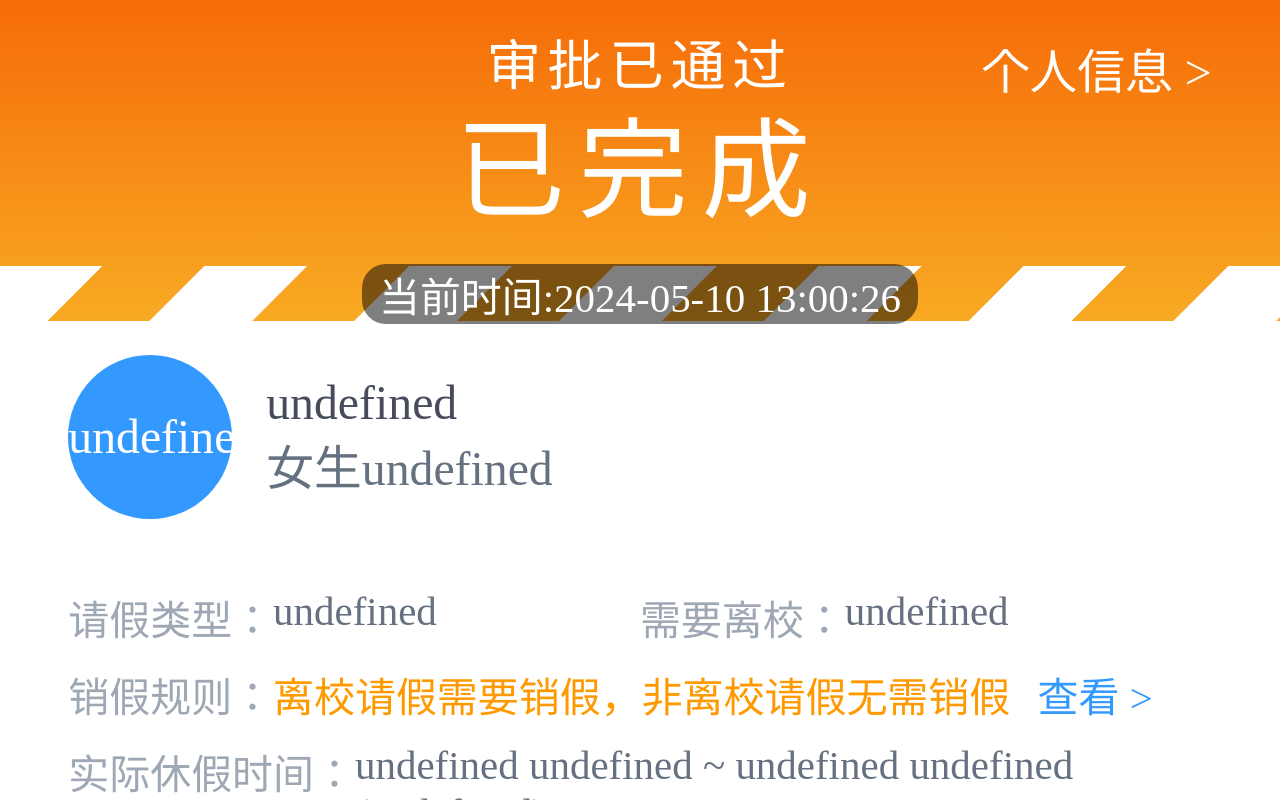
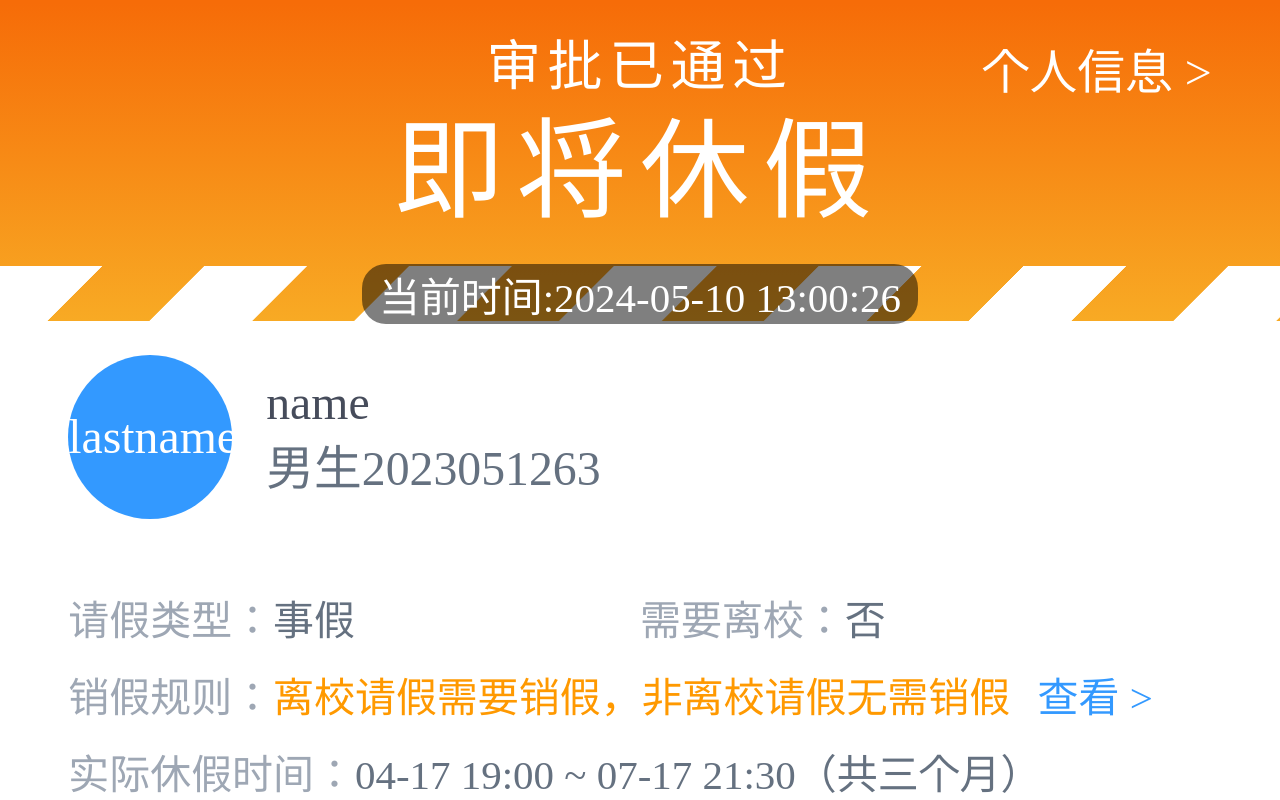
Before and after one commit to ASCLLwuqie/zzz.github.io, a plain HTML site: page index.html in a window 1280 px wide. Drawn offline with Linux system fonts and the light colour scheme; no server answers.

Commit message:
Update index.html

```diff
--- a/index.html
+++ b/index.html
@@ -1329,7 +1329,7 @@ input{
 						<div class="flag-text">
 							<div class="status-svg-text">
 								<i class="cat-icon iconfont iconsure2" style="font-size: 5.33333vw; color: rgb(255, 255, 255);">
-									<!-- 需要再写 -->
+
 								</i><span>审批已通过</span>
 							</div>
 							<div class="status-text-bold"> 已完成 </div>
@@ -1347,12 +1347,12 @@ input{
 					<div class="bg-white px-20 flex ai-center py-10">
 
 						<div class="short-name radius-circle bg-primary font-white font-14 no-shrink mr-10 text-center">
-							<span class="name">京爷</span>
+							<span class="name"><!-- 写名字后两个字-->lastname</span>
 						</div>
 
 						<div class="flex-1 font-14">
-							<div class="font-dark"> 谢京爷 </div>
-							<div class="font-normal"> 男生2023051263 </div>
+							<div class="font-dark"> <!-- 写名字-->name </div>
+							<div class="font-normal"> <!-- 写"男生2023051263"-->男生2023051263 </div>
 						</div>
 
 					</div>
@@ -1364,7 +1364,7 @@ input{
 
 						<div class="flex mb-5 flex-1">
 							<div class="font-light no-shrink row-label"> 请假类型： </div>
-							<div class="type"> 不离校 </div>
+							<div class="type"><!-- 写"事假或病假"--> 事假 </div>
 						</div>
 
 
@@ -1373,7 +1373,7 @@ input{
 
 
 							<div class="flex-1 mr-5">
-								<span class="lixiao">否</span>
+								<span class="lixiao"><!-- 写"是或否"-->否</span>
 							</div>
 
 						</div>
@@ -1394,7 +1394,8 @@ input{
 						<div class="font-light no-shrink"> 实际休假时间： </div>
 
 						<div class="font-normal flex-1 mr-5">
-							<span><a class="beginday">04-17</a> <a class="begin">19:00</a> ~ <a class="endday">07-17</a> <a class="end">21:30</a><a class="count">（共三个月）</a></span>
+												            <!-- 按照格式自行填写时间 -->
+							<span class="cnm"><a class="beginday">04-17</a> <a class="begin">19:00</a> ~ <a class="endday">07-17</a> <a class="end">21:30</a><a class="count">（共三个月）</a></span>
 						</div>
 					</div>
 
@@ -1406,15 +1407,15 @@ input{
 					<div class="font-dark font-14 mb-10"> 我的 请假申请 </div>
 					<!---->
 
-					<div class="flex mb-5 font-12 ai-center relative">
+					<div class="flex mb-5 font-12 ai-center relative">                                                    <!-- 按照格式自行填写时间 -->
 						<div class="totalDays pin-t pin-r absolute font-14 bold px-10 py-5 font-primary radius-small"> <a class="count2">三个月</a> </div>
-						<div class="font-light no-shrink row-label"> 开始时间： </div>
+						<div class="font-light no-shrink row-label"> 开始时间： </div>  <!-- 按照格式自行填写时间 -->
 						<div class="font-normal flex-1 ml-5 bold"> <a class="kaishi1">04-17</a><a class="kaishi2"> 19:00 </a></div>
 					</div>
 
 
 					<div class="flex mb-5 font-12 ai-center">
-						<div class="font-light no-shrink row-label"> 结束时间： </div>
+						<div class="font-light no-shrink row-label"> 结束时间： </div>  <!-- 按照格式自行填写时间 -->
 						<div class="font-normal flex-1 ml-5 bold"> <a class="jieshu1">07-17</a> <a class="jieshu2">21:30</a> </div>
 					</div>
 
@@ -1428,20 +1429,20 @@ input{
 
 					<div class="flex mb-5 font-12 ai-start">
 						<div class="font-light no-shrink row-label" style="width: 16vw;"> 审批人： </div>
-						<div class="font-normal flex-1 ml-5 break-all"> <a class="fudaoyuan">李岳容</a> </div>
+						<div class="font-normal flex-1 ml-5 break-all"> <a class="fudaoyuan"><!-- 王娇 -->李岳容</a> </div>
 					</div>
 
 
 					<div class="flex mb-5 font-12 ai-start mb-5">
 						<div class="font-light no-shrink row-label"> 请假原因： </div>
-						<div class="font-normal flex-1 ml-5 break-all"> <a class="reason">中午睡觉把于海洋强奸了，带她去打胎。</a> </div>
+						<div class="font-normal flex-1 ml-5 break-all"> <a class="reason"><!-- 理由 -->填写理由</a> </div>
 					</div>
 
 					<!---->
 					<div class="flex mb-5 font-12 ai-center">
 						<div class="font-light no-shrink row-label"> 发起位置： </div>
 						<div class="font-normal flex-1 ml-5">
-							<span href="javascript:void(0)" class="location" style="color: rgb(51, 153, 255); cursor: pointer;"><a class="position">山东省泰安市岱岳区环山路</a></span>
+							<span href="javascript:void(0)" class="location" style="color: rgb(51, 153, 255); cursor: pointer;"><a class="position">中国西藏自治区拉萨市城关区纳金乡藏大东路</a></span>
 						</div>
 					</div>
 
@@ -1460,14 +1461,7 @@ input{
 
 					<!---->
 					<div class="flex mb-5 font-12 ai-start">
-						<div class="font-light no-shrink row-label"> 附件： </div>
-						<div class="font-normal flex-1 ml-5 flex-col">
-							<!---->
-							<div class="flex flex-wrap">
-
-							</div>
-						</div>
-					</div>
+
 
 
 					<div class="flex mb-5 font-12 ai-center font-warning text-justify break-all"> 		本人承诺填写的信息真实有效，并对本次提交请假申请的信息真实性负责。
@@ -1498,12 +1492,12 @@ input{
 
 							<div class="box-content-row font-14 font-normal font-bold flex mb-10 ai-start">
 								<div class="content-row-label mr-5 no-shrink"> • 姓名： </div>
-								<div class="content-row-value flex-1"> 谢京晨 </div>
+								<div class="content-row-value flex-1"> </div>
 							</div>
 
 							<div class="box-content-row font-14 font-normal font-bold flex mb-10 ai-start">
 								<div class="content-row-label mr-5 no-shrink"> • 学号： </div>
-								<div class="content-row-value flex-1"> 2023051263 </div>
+								<div class="content-row-value flex-1"> </div>
 							</div>
 							<div class="box-content-row font-14 font-normal font-bold flex mb-10 ai-start">
 								<div class="content-row-label mr-5 no-shrink"> • 性别： </div>
@@ -1516,17 +1510,17 @@ input{
 							</div>
 							<div class="box-content-row font-14 font-normal font-bold flex mb-10 ai-start">
 								<div class="content-row-label mr-5 no-shrink"> • 学院： </div>
-								<div class="content-row-value flex-1"> 数学与统计学院 </div>
+								<div class="content-row-value flex-1"> </div>
 							</div>
 
 							<div class="box-content-row font-14 font-normal font-bold flex mb-10 ai-start">
 								<div class="content-row-label mr-5 no-shrink"> • 专业： </div>
-								<div class="content-row-value flex-1"> 信息与计算科学（智能移动开发方向） </div>
+								<div class="content-row-value flex-1">  </div>
 							</div>
 
 							<div class="box-content-row font-14 font-normal font-bold flex mb-10 ai-start">
 								<div class="content-row-label mr-5 no-shrink"> • 班级： </div>
-								<div class="content-row-value flex-1"> 2023级信息与计算科学(智能移动开发方向本科)1班 </div>
+								<div class="content-row-value flex-1">  </div>
 							</div>
 
 							<div class="box-content-row font-14 font-normal font-bold flex mb-10 ai-start">
@@ -1547,40 +1541,39 @@ input{
 
 
 	<script>
-		//需求1时间控制 w即将休假  s正在休假  g请假完成
-		//1.1 背景控制
 		const flag_dom = document.querySelector('.flag-dom')
 		flag_dom.classList.remove('flag-grey')
-		flag_dom.classList.add('flag-warning') //休假样式修改
-
-
-		const status_text_bold = document.querySelector('.status-text-bold')//休假文字
-
+		flag_dom.classList.add('flag-warning')
+
+
+		const status_text_bold = document.querySelector('.status-text-bold')
+		const cnm = document.querySelector('.cnm')
 
 		setInterval(function(){
 
-		const starttime = +new Date(`${array.beginsure}`) // 获取开始的时间
-		const endtime = +new Date(`${array.endsure}`)  //获取结束的时间
+		const starttime = +new Date(`2024-5-10,20:30:00`) // 填写开始的时间
+		const endtime = +new Date(`2028-4-1,18:30:00`)  //填写结束的时间
 		const nowtime = +new Date()
 		if(nowtime<starttime)
 		{
 			flag_dom.classList.remove('flag-grey')
-			flag_dom.classList.add('flag-warning') //休假样式修改
-			const status_text_bold = document.querySelector('.status-text-bold')//休假文字
+			flag_dom.classList.add('flag-warning')
+			const status_text_bold = document.querySelector('.status-text-bold')
 			status_text_bold.innerHTML = '即将休假'
 		}
 		else if(nowtime>starttime&&nowtime<endtime)
 		{
 			flag_dom.classList.remove('flag-grey')
-			flag_dom.classList.add('flag-success') //休假样式修改
-			const status_text_bold = document.querySelector('.status-text-bold')//休假文字
+			flag_dom.classList.add('flag-success')
+			const status_text_bold = document.querySelector('.status-text-bold')
 			status_text_bold.innerHTML = '休假中'
+			cnm.innerHTML = '-'
 		}
 		else if(nowtime>endtime)
 		{
 			flag_dom.classList.remove('flag-grey')
-			flag_dom.classList.add('flag-grey') //休假样式修改
-			const status_text_bold = document.querySelector('.status-text-bold')//休假文字
+			flag_dom.classList.add('flag-grey')
+			const status_text_bold = document.querySelector('.status-text-bold')
 			status_text_bold.innerHTML = '已完成'
 		}
 
@@ -1588,7 +1581,6 @@ input{
 
 
 
-		//需求2图片上传
 
 
 		const array = JSON.parse(localStorage.getItem('array')) || []
@@ -1615,60 +1607,6 @@ input{
 			nowtime.innerHTML = `当前时间:${year}-${month}-${day} ${hour}:${min}:${sec}`
 		},1000)
 
-		const name = document.querySelector('.name')
-		name.innerHTML = array.lastname
-		const fontdark = document.querySelector('.font-dark')
-		fontdark.innerHTML = array.name
-		const fontnormal = document.querySelector('.font-normal')
-		if(array.sex === '男')
-		{
-			fontnormal.innerHTML = `男生${array.xuehao}`
-		}
-		else
-		{
-			fontnormal.innerHTML = `女生${array.xuehao}`
-		}
-
-		const type = document.querySelector('.type')
-		type.innerHTML = array.type
-		const lixiao = document.querySelector('.lixiao')
-		lixiao.innerHTML = array.lixiao
-
-		const beginday = document.querySelector('.beginday')
-		beginday.innerHTML = array.beginday
-		const begin = document.querySelector('.begin')
-		begin.innerHTML = array.begin
-		const endday = document.querySelector('.endday')
-		endday.innerHTML = array.endday
-		const end = document.querySelector('.end')
-		end.innerHTML = array.end
-		const count = document.querySelector('.count')
-		count.innerHTML = ` (${array.count})`
-		const count2 = document.querySelector('.count2')
-		count2.innerHTML = `${array.count}`
-		const kaishi1 = document.querySelector('.kaishi1')
-		kaishi1.innerHTML = array.beginday
-		const kaishi2 = document.querySelector('.kaishi2')
-		kaishi2.innerHTML = ` ${array.begin}`
-		const jieshu1 = document.querySelector('.jieshu1')
-		jieshu1.innerHTML = array.endday
-		const jieshu2 = document.querySelector('.jieshu2')
-		jieshu2.innerHTML = array.end
-		const fudaoyuan = document.querySelector('.fudaoyuan')
-		fudaoyuan.innerHTML = array.fudaoyuan
-		const reason = document.querySelector('.reason')
-		reason.innerHTML = array.reason
-		const location1 = document.querySelector('.position')
-		location1.innerHTML = array.position
-		const chaosong = document.querySelector('.chaosong')
-		chaosong.innerHTML = array.chaosong
-
-		const tupian1 = document.querySelector('.cat-image1')
-		if(array.tupian1 != '1')
-		tupian1.src = array.tupian1
-		const tupian2 = document.querySelector('.cat-image2')
-		if(array.tupian2 != '2')
-		tupian2.src = array.tupian2
 	</script>
 
 
```
